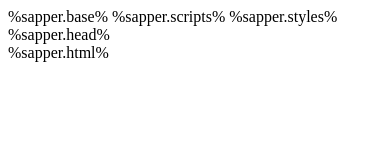
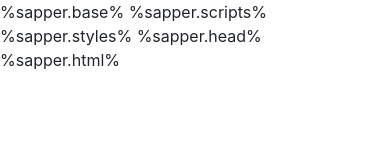
Before and after one commit to Timur00Kh/speech-center-EZ, a website: page src/template.html in a window 390 px wide. Drawn offline with nearby package versions, Linux system fonts and the light colour scheme; files that its build step writes are made by us from their sources.

Commit message:
WIP
В общем походу нужно уменьшить шрифт, чтобы таких переносов не было. И чтобы кнопка навбара так не переносилась. И ещё чтобы перед каждым блоком был пробел небольшой

```diff
--- a/src/components/TeacherBlock.svelte
+++ b/src/components/TeacherBlock.svelte
@@ -60,7 +60,7 @@
 </script>
 
 <div id="{data.blocks[4].anchor}" class="col-12 mt-4">
-    <h1>
+    <h1 class="block-heading">
         <a href="#{data.blocks[4].anchor}">{data.blocks[4].title}</a>
     </h1>
 </div>
--- a/src/routes/_layout.svelte
+++ b/src/routes/_layout.svelte
@@ -8,7 +8,6 @@
 </style>
 
 <svelte:head>
-	<link rel="stylesheet" href="https://stackpath.bootstrapcdn.com/bootstrap/4.5.2/css/bootstrap.min.css">
 	<link rel="apple-touch-icon" sizes="180x180" href="/apple-touch-icon.png">
 	<link rel="icon" type="image/png" sizes="32x32" href="/favicon-32x32.png">
 	<link rel="icon" type="image/png" sizes="16x16" href="/favicon-16x16.png">
--- a/src/template.html
+++ b/src/template.html
@@ -7,7 +7,8 @@
 
 	%sapper.base%
 
-	<link rel="stylesheet" href="global.css">
+	<link rel="stylesheet" href="https://stackpath.bootstrapcdn.com/bootstrap/4.5.2/css/bootstrap.min.css">
+	<link rel="stylesheet" href="global.css?v=2.1">
 	<link rel="manifest" href="manifest.json" crossorigin="use-credentials">
 	<link rel="icon" type="image/png" href="favicon.ico">
 
--- a/static/global.css
+++ b/static/global.css
@@ -1,3 +1,38 @@
 #sapper {
   position: relative;
 }
+
+.block-heading a {
+  padding: 12px 0;
+  display: block;
+  text-align: center;
+  color: black;
+  text-decoration: none;
+}
+.block-heading a:focus {
+  text-decoration: none;
+}
+
+@media (max-width: 575px) {
+  h1 {
+    font-size: 24px;
+  }
+  h2 {
+    font-size: 20px;
+  }
+  h3 {
+    font-size: 16px;
+  }
+  h4 {
+    font-size: 14px;
+  }
+  h5 {
+    font-size: 12px;
+  }
+  h6 {
+    font-size: 10px;
+  }
+  .navbar-brand {
+    font-size: 16px;
+  }
+}
```
Also changed, not shown: src/routes/index.svelte (+6 -17 lines).
